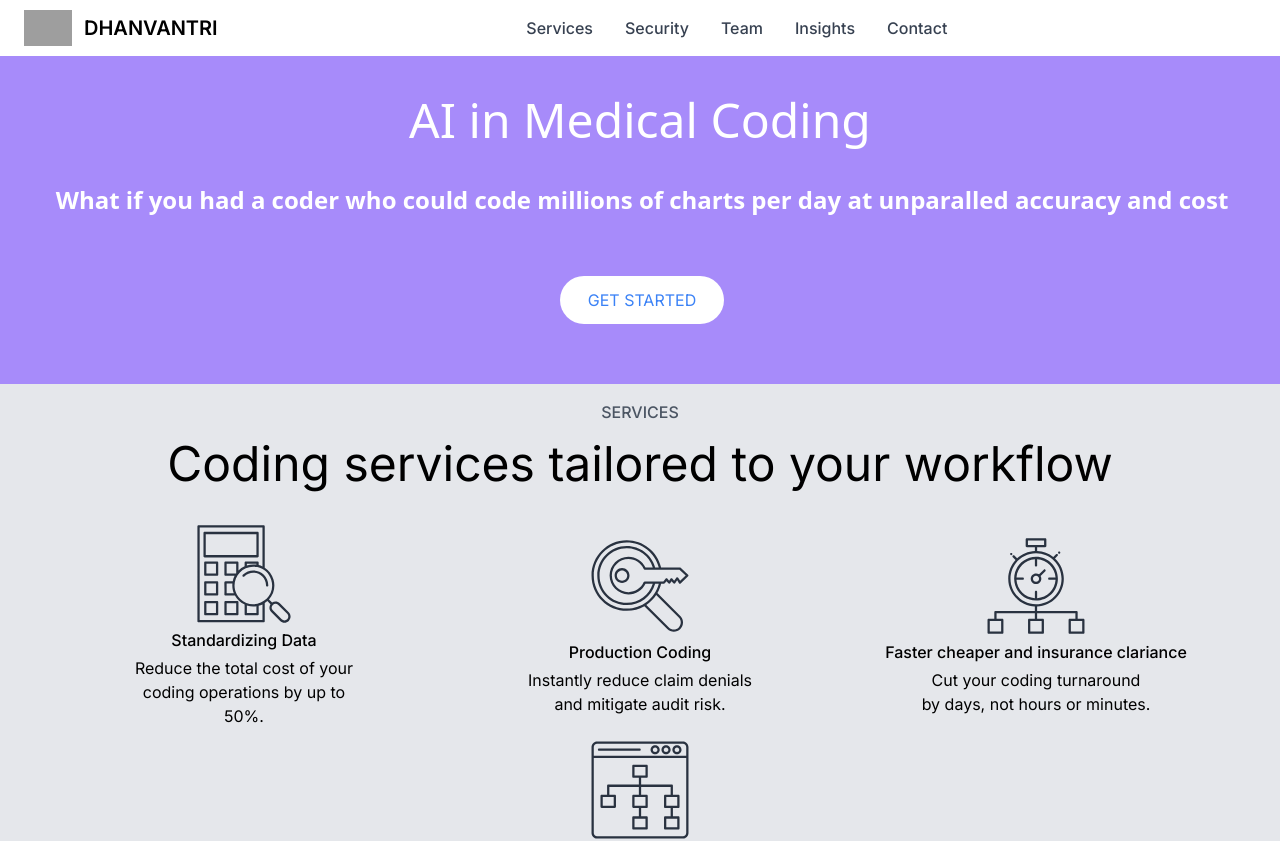
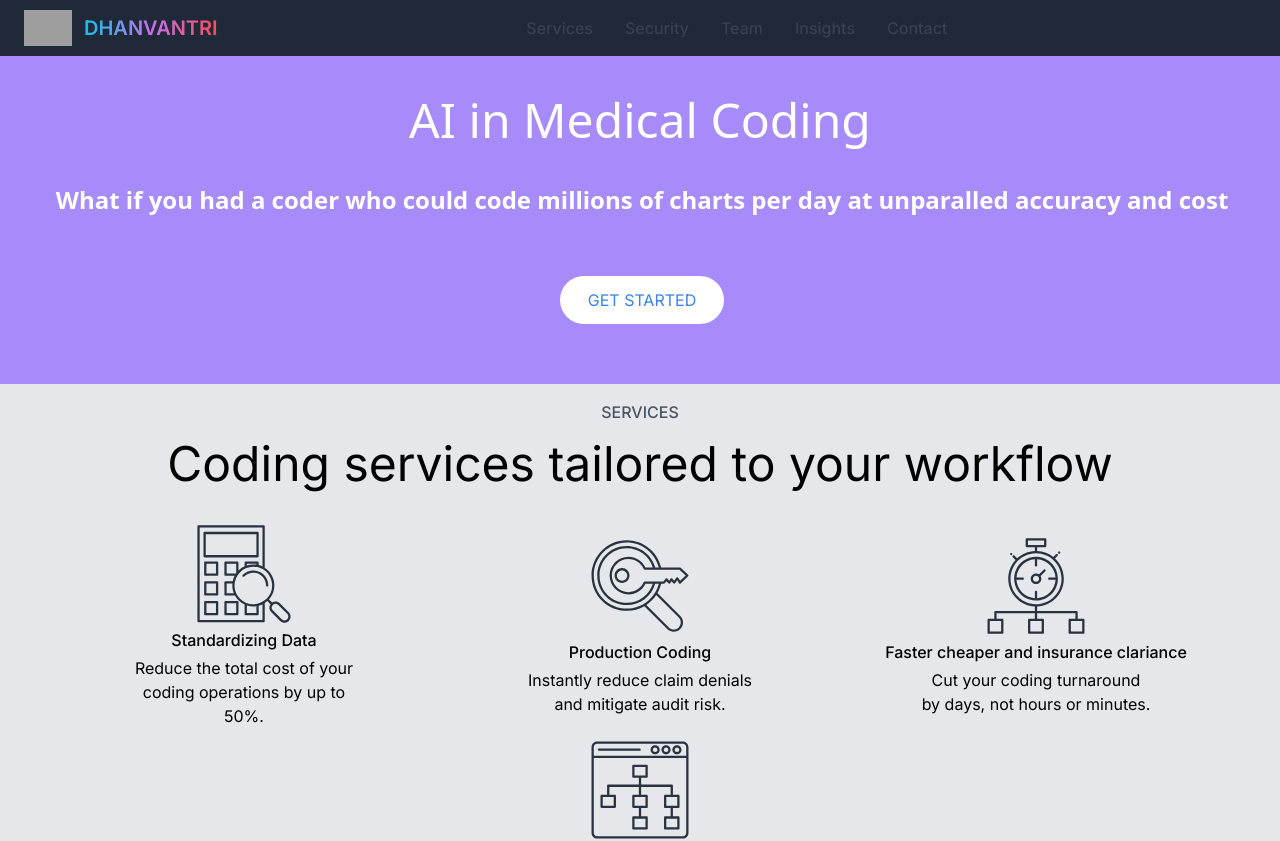
Before and after one commit to Madhur-2k3/medical-app, a Next.js app: page / in a window 1280 px wide. Shown: the top 841 px of the page. Built offline with nearby package versions, Linux system fonts and the light colour scheme; grey boxes are pictures that could not be loaded.

Commit message:
Modified logo

```diff
--- /dev/null
+++ b/src/app/components/Header.css
@@ -0,0 +1,15 @@
+.logo{
+    background: linear-gradient(to right,red,blue);
+    background: linear-gradient(to right, #c6ffdd, #fbd786, #f7797d);
+    background: linear-gradient(to right, #12c2e9, #c471ed, #f64f59);
+    /* background: linear-gradient(to right, #8a2387, #e94057, #f27121); */
+    /* background: linear-gradient(to right, #009fff, #ec2f4b); */
+    color:transparent;
+    -webkit-background-clip: text;
+    /* animation: anime 1s infinite alternate; */
+}
+/* @keyframes anime{
+    100%{
+        text-shadow: 0 0 60px #09b7de6c ;
+    }
+} */
--- a/src/app/components/Header.jsx
+++ b/src/app/components/Header.jsx
@@ -3,6 +3,7 @@
 import Link from 'next/link'
 import { useRouter,usePathname } from 'next/navigation'
 import React from 'react'
+import './Header.css'
 // import About from './About'
 
 export default function Header() {
@@ -56,11 +57,11 @@ export default function Header() {
 
 
     <header className='sticky top-0 z-10'>
-    <nav class="bg-white border-gray-200 px-4 lg:px-6 py-2.5 dark:bg-gray-800 sticky top-0">
+    <nav class=" border-gray-200 px-4 lg:px-6 py-2.5 bg-gray-800 sticky top-0">
         <div class="flex flex-wrap justify-between items-center mx-auto max-w-screen-xl">
             <Link href="/" class="flex items-center">
                 <img src="https://flowbite.com/docs/images/logo.svg" class="mr-3 h-6 sm:h-9" alt="Flowbite Logo" />
-                <span class="self-center text-xl font-semibold whitespace-nowrap dark:text-white">DHANVANTRI</span>
+                <span class="self-center text-xl font-semibold whitespace-nowrap logo">DHANVANTRI</span>
             </Link>
             <div class="flex items-center lg:order-2">
                 {/* <a href="#" class="text-gray-800 dark:text-white hover:bg-gray-50 focus:ring-4 focus:ring-gray-300 font-medium rounded-lg text-sm px-4 lg:px-5 py-2 lg:py-2.5 mr-2 dark:hover:bg-gray-700 focus:outline-none dark:focus:ring-gray-800">Log in</a>
```
